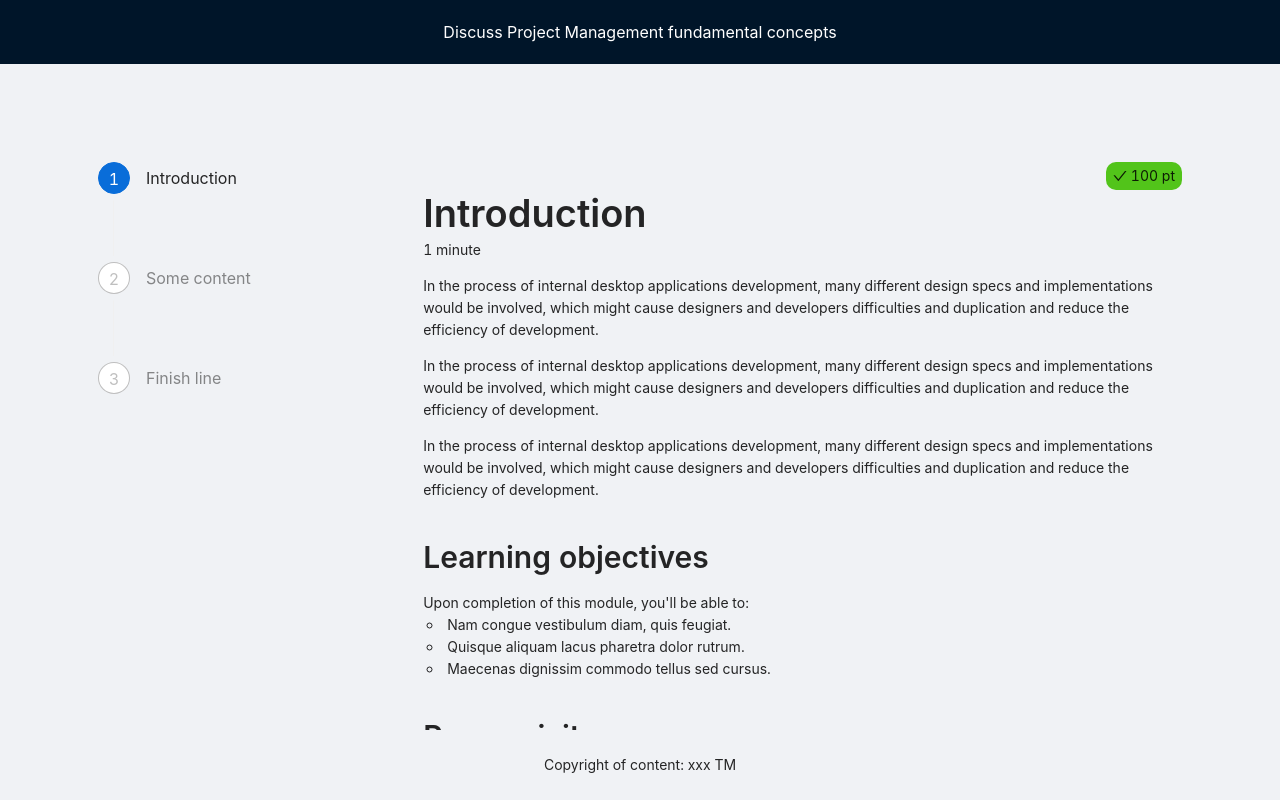
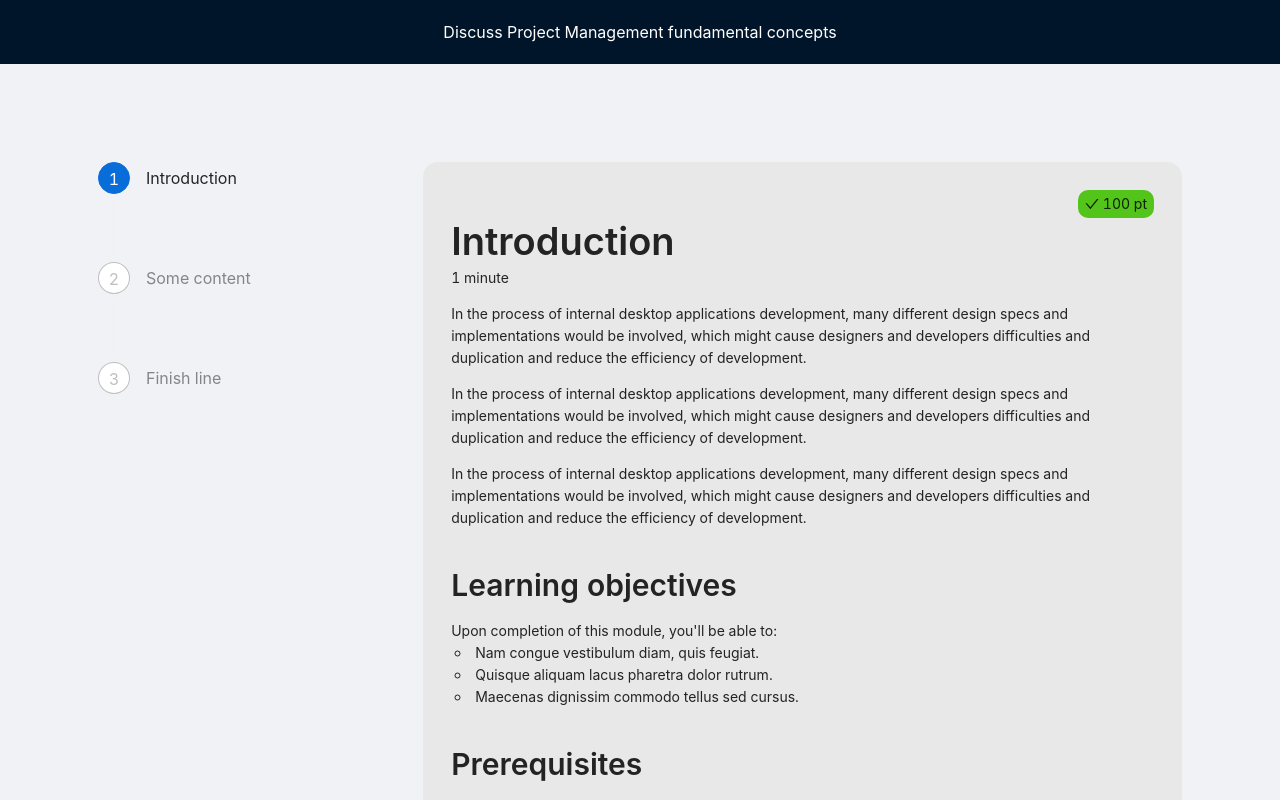
Before and after one commit to tbwiss/gamified-pm-learning, a React (Create React App) app: page / in a window 1280 px wide. Shown: the top 800 px of the page. Built offline with nearby package versions, Linux system fonts and the light colour scheme.

Commit message:
Some layouting

```diff
--- a/src/components/main/Main.css
+++ b/src/components/main/Main.css
@@ -1,6 +1,9 @@
 .layout {
-  height: 100vh;
+  height: 100%;
   width: 100%;
+
+  display: flex;
+  justify-content: center;
 }
 
 .header {
--- a/src/components/step/Stepper.css
+++ b/src/components/step/Stepper.css
@@ -2,6 +2,7 @@
   display: flex;
   flex-direction: row;
   margin: 7em;
+  max-width: 1100px;
 }
 
 .steps-base {
@@ -14,12 +15,16 @@
   display: flex;
   flex-direction: column;
   justify-content: space-between;
+
+  background-color: #e8e8e8;
+  padding: 2em;
+  border-radius: 15px;
 }
 
 .steps-content {
   width: 100%;
   text-align: left;
-  margin-bottom: 5em;
+  margin-bottom: 2em;
 }
 
 .steps-top-bar {
--- a/src/components/step/Stepper.tsx
+++ b/src/components/step/Stepper.tsx
@@ -1,5 +1,5 @@
 import React, { FC } from "react";
-import { Steps, Button, Badge, Typography, Row } from "antd";
+import { Steps, Button, Badge, Typography, Row, Divider } from "antd";
 import { successModal } from "../modal/SuccessModal";
 import Intro from "../../content/Intro";
 import ContentOne from "../../content/ContentOne";
@@ -79,6 +79,7 @@ const Stepper: FC = () => {
         </div>
         <div className="steps-content">{steps[current].content}</div>
         <div className="steps-action">
+          <Divider style={{ margin: "0 0 1.5em 0" }} />
           {current !== steps.length - 1 && (
             <Row>
               <Title level={3}>Next: {contentForNext()}</Title>
--- a/src/content/ContentTwo.tsx
+++ b/src/content/ContentTwo.tsx
@@ -9,6 +9,20 @@ const ContentTwo: FC = () => {
   return (
     <Typography>
       <Title>The Gamification Theory</Title>
+      <Paragraph>
+        In the process of internal desktop applications development, many
+        different design specs and implementations would be involved, which
+        might cause designers and developers difficulties and duplication and
+        reduce the efficiency of development.
+      </Paragraph>
+
+      <Paragraph>
+        In the process of internal desktop applications development, many
+        different design specs and implementations would be involved, which
+        might cause designers and developers difficulties and duplication and
+        reduce the efficiency of development.
+      </Paragraph>
+
       <Paragraph>
         In the process of internal desktop applications development, many
         different design specs and implementations would be involved, which
```
